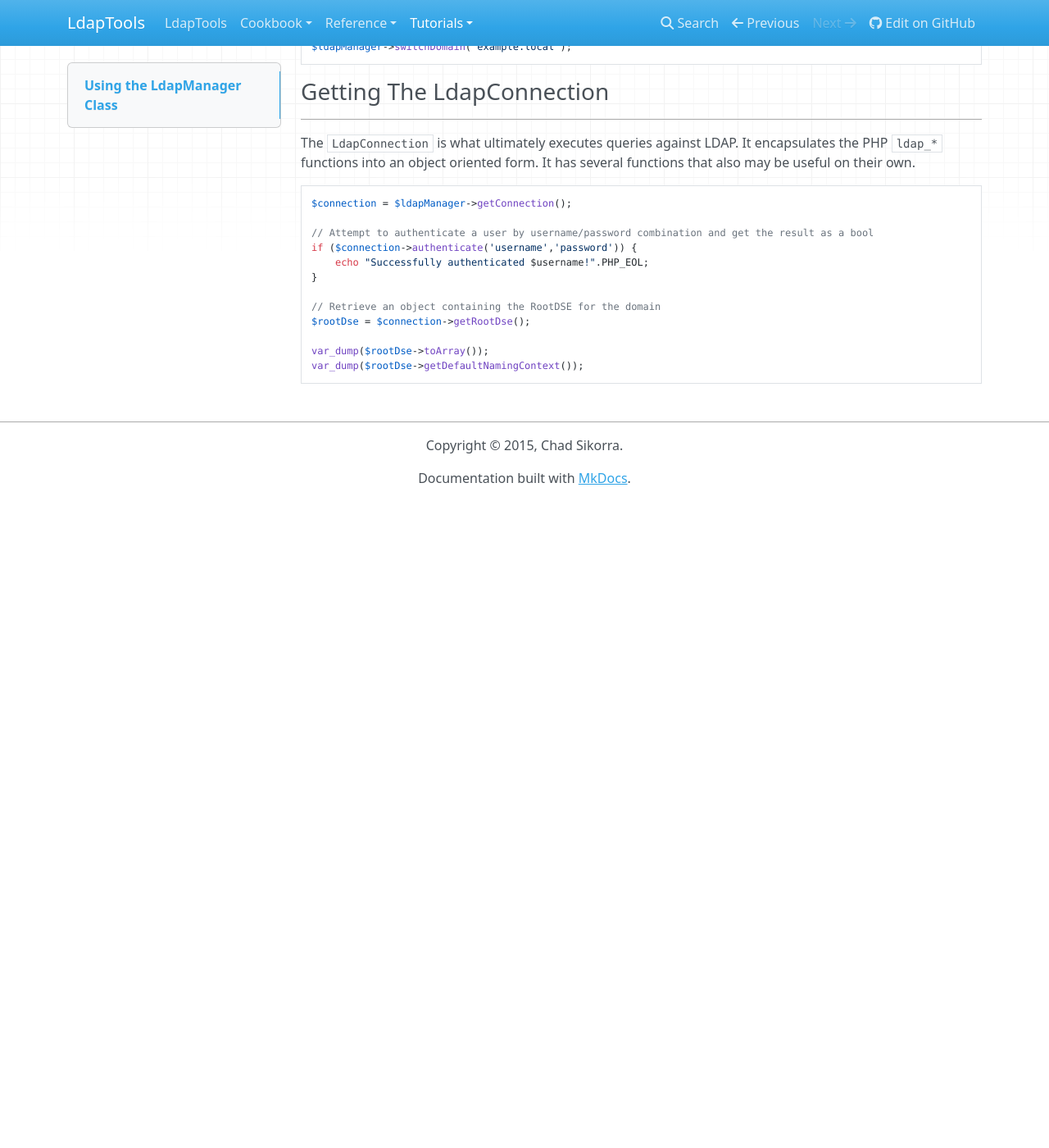
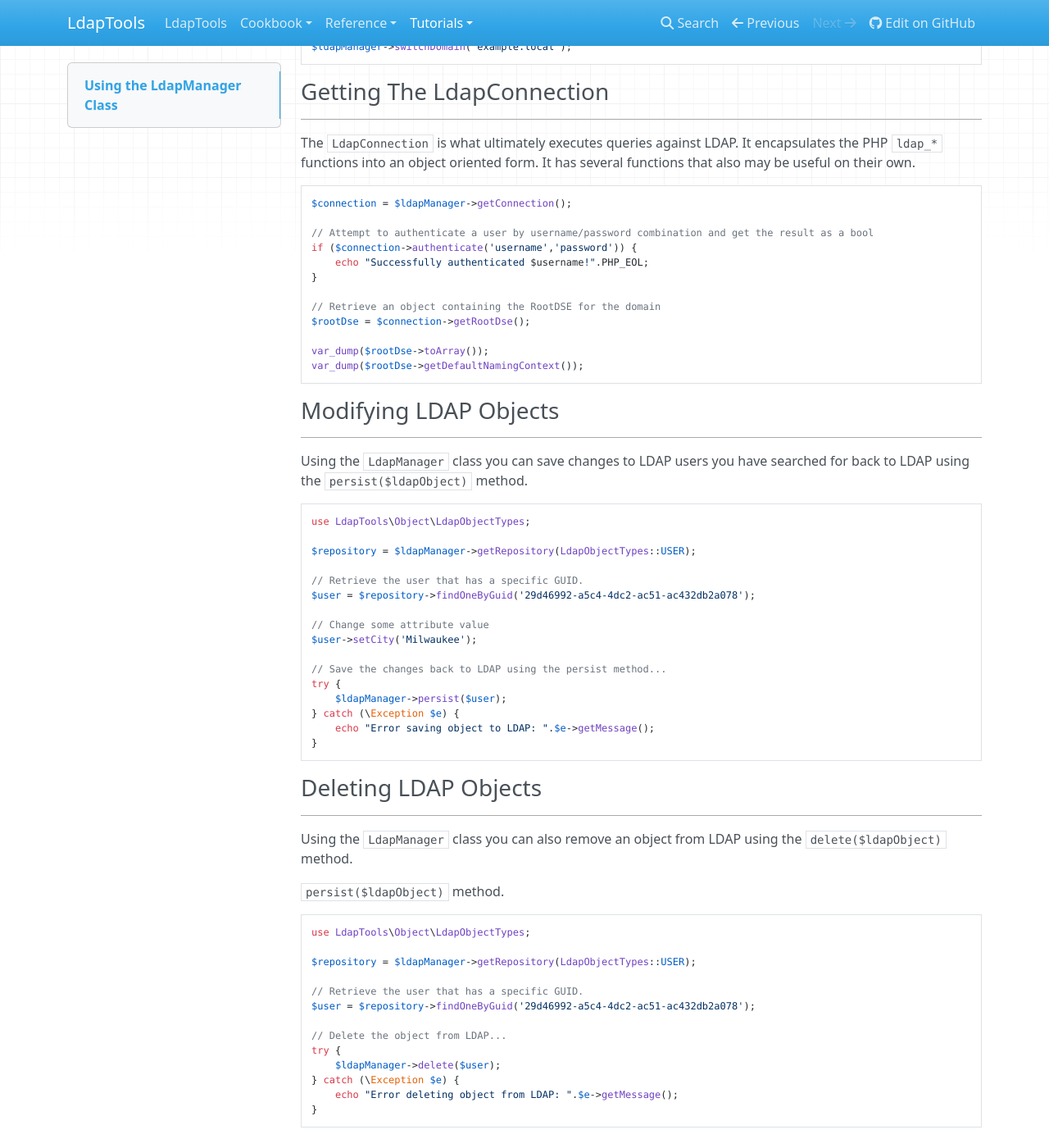
Before and after one commit to ldaptools/ldaptools, an MkDocs documentation site: the page built from docs/en/tutorials/using-the-ldap-manager.md, in a window 1280 px wide and 1400 px high, scrolled down 1186 px. Shown: the whole window at 82% size. Built offline with MkDocs 1.6.1, drawn with Linux system fonts in a browser that asks for light colours; nearby versions of some CDN libraries; before the commit the page ends 1797 px from its top, so only the background shows below that.

Commit message:
Update the docs with recent changes.

````diff
--- a/docs/en/tutorials/using-the-ldap-manager.md
+++ b/docs/en/tutorials/using-the-ldap-manager.md
@@ -79,3 +79,51 @@ $rootDse = $connection->getRootDse();
 var_dump($rootDse->toArray());
 var_dump($rootDse->getDefaultNamingContext());
 ```
+
+### Modifying LDAP Objects
+--------------------------
+
+Using the `LdapManager` class you can save changes to LDAP users you have searched for back to LDAP using the
+`persist($ldapObject)` method.
+
+```php
+use LdapTools\Object\LdapObjectTypes;
+
+$repository = $ldapManager->getRepository(LdapObjectTypes::USER);
+
+// Retrieve the user that has a specific GUID.
+$user = $repository->findOneByGuid('29d46992-a5c4-4dc2-ac51-ac432db2a078');
+
+// Change some attribute value
+$user->setCity('Milwaukee');
+
+// Save the changes back to LDAP using the persist method...
+try {
+    $ldapManager->persist($user);
+} catch (\Exception $e) {
+    echo "Error saving object to LDAP: ".$e->getMessage();
+}
+```
+
+### Deleting LDAP Objects
+--------------------------
+
+Using the `LdapManager` class you can also remove an object from LDAP using the `delete($ldapObject)` method.
+
+`persist($ldapObject)` method.
+
+```php
+use LdapTools\Object\LdapObjectTypes;
+
+$repository = $ldapManager->getRepository(LdapObjectTypes::USER);
+
+// Retrieve the user that has a specific GUID.
+$user = $repository->findOneByGuid('29d46992-a5c4-4dc2-ac51-ac432db2a078');
+
+// Delete the object from LDAP...
+try {
+    $ldapManager->delete($user);
+} catch (\Exception $e) {
+    echo "Error deleting object from LDAP: ".$e->getMessage();
+}
+```
````
Also changed, not shown: docs/en/index.md (+7 -0 lines), README.md.
